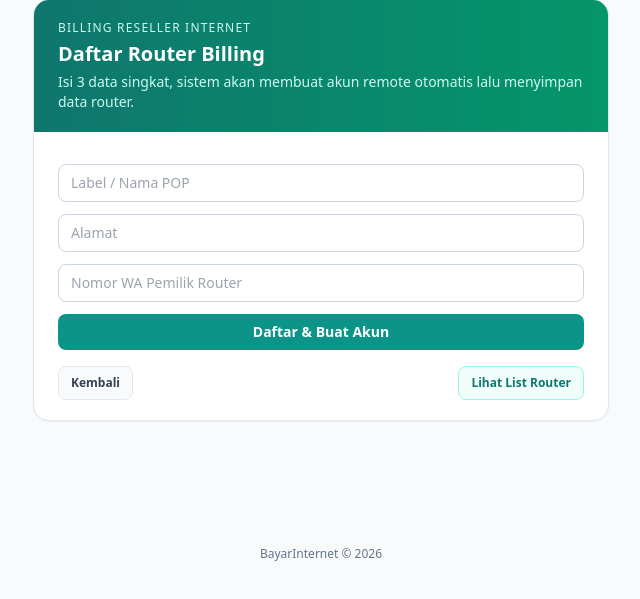
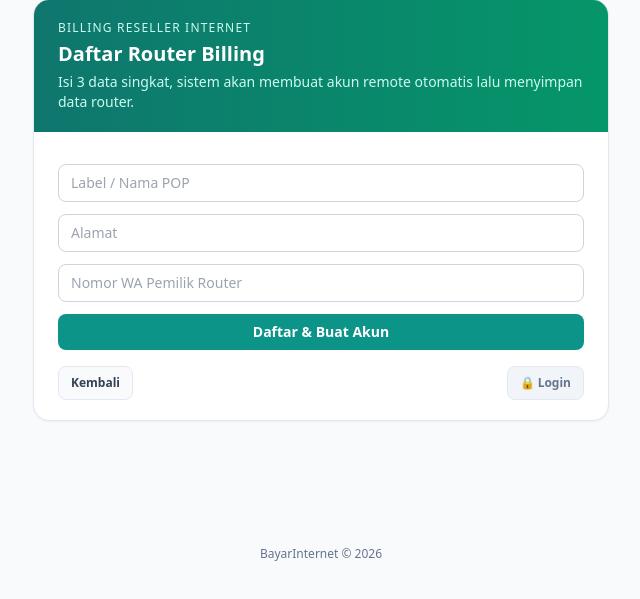
Before and after one commit to kipli176/manajemen-pppoe, a Flask app: page /billing/register in a window 1280 px wide. Shown: the part 139-738 px from the top of the page, without its empty margins (319-959 px from the left). Run offline with Flask 3, Linux system fonts and the light colour scheme; some libraries are stand-ins or nearby versions.

Commit message:
feat: improve register success flow with direct login action

```diff
--- a/main.py
+++ b/main.py
@@ -600,6 +600,7 @@ def billing_register_post():
         )
 
     try:
+        new_router_id = 0
         provision = core.register_and_provision_l2tp(
             label=label,
             address=address,
@@ -622,7 +623,7 @@ def billing_register_post():
                 f"IP remote {router_ip}:{router_port} sudah ada di data router. Coba daftar ulang dengan label POP lain."
             )
         try:
-            core.add_router(
+            new_router_id = core.add_router(
                 label=label,
                 address=address,
                 ip=router_ip,
@@ -683,6 +684,7 @@ def billing_register_post():
                 "webfig_url": provision.get("webfig_url"),
                 "winbox_port": provision.get("winbox_port"),
                 "winbox_endpoint": provision.get("winbox_endpoint"),
+                "router_id": int(new_router_id) if int(new_router_id) > 0 else None,
                 "note": notify_suffix.lstrip(" |"),
             },
         )
--- a/templates/billing_register.html
+++ b/templates/billing_register.html
@@ -18,6 +18,7 @@
       {% if register_data %}
       <div class="mb-4 rounded-xl border border-teal-200 bg-teal-50 px-4 py-3 text-sm text-teal-900">
         <p class="font-semibold">Detail Akun L2TP</p>
+        <p class="mt-1 text-xs text-teal-700">&#9989; L2TP berhasil dibuat. Silakan login billing untuk mulai mengelola router Anda.</p>
         <div class="mt-2 grid grid-cols-1 gap-1 sm:grid-cols-2">
           <div>Connect To: <span class="font-semibold">{{ register_data.connect_to }}</span></div>
           <div>Profile: <span class="font-semibold">{{ register_data.profile }}</span></div>
@@ -45,7 +46,11 @@
       </form>
       <div class="mt-4 flex items-center justify-between gap-2">
         <a href="{{ url_for('root') }}" class="rounded-lg border border-slate-200 bg-slate-50 px-3 py-2 text-xs font-semibold text-slate-700 hover:bg-slate-100">Kembali</a>
-        <a href="{{ url_for('root') }}#daftar-client" class="rounded-lg border border-teal-200 bg-teal-50 px-3 py-2 text-xs font-semibold text-teal-700 hover:bg-teal-100">Lihat List Router</a>
+        {% if register_data and register_data.router_id %}
+        <a href="{{ url_for('billing_login', router_id=register_data.router_id) }}" class="rounded-lg border border-teal-200 bg-teal-50 px-3 py-2 text-xs font-semibold text-teal-700 hover:bg-teal-100">&#128274; Login</a>
+        {% else %}
+        <span class="rounded-lg border border-slate-200 bg-slate-100 px-3 py-2 text-xs font-semibold text-slate-500">&#128274; Login</span>
+        {% endif %}
       </div>
     </div>
   </div>
```
